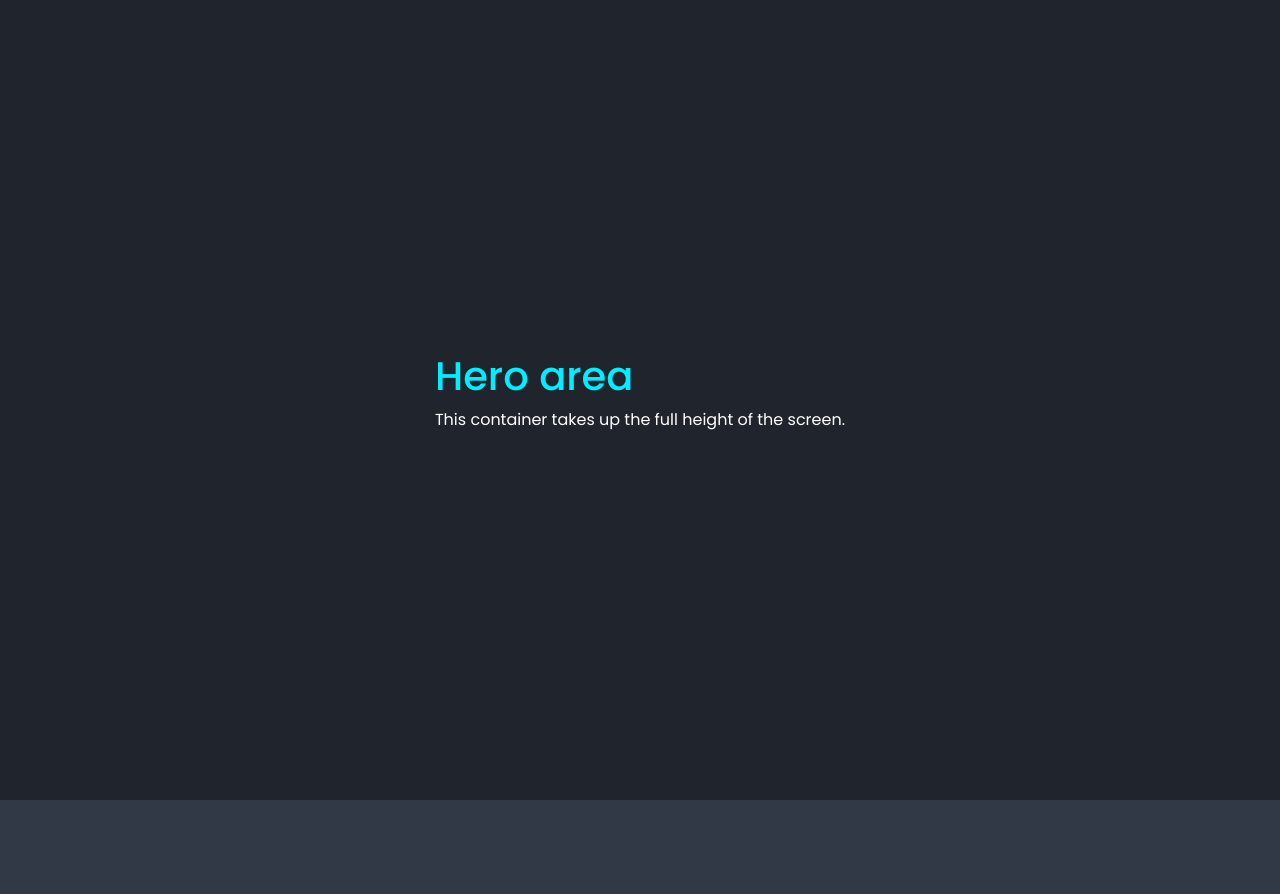
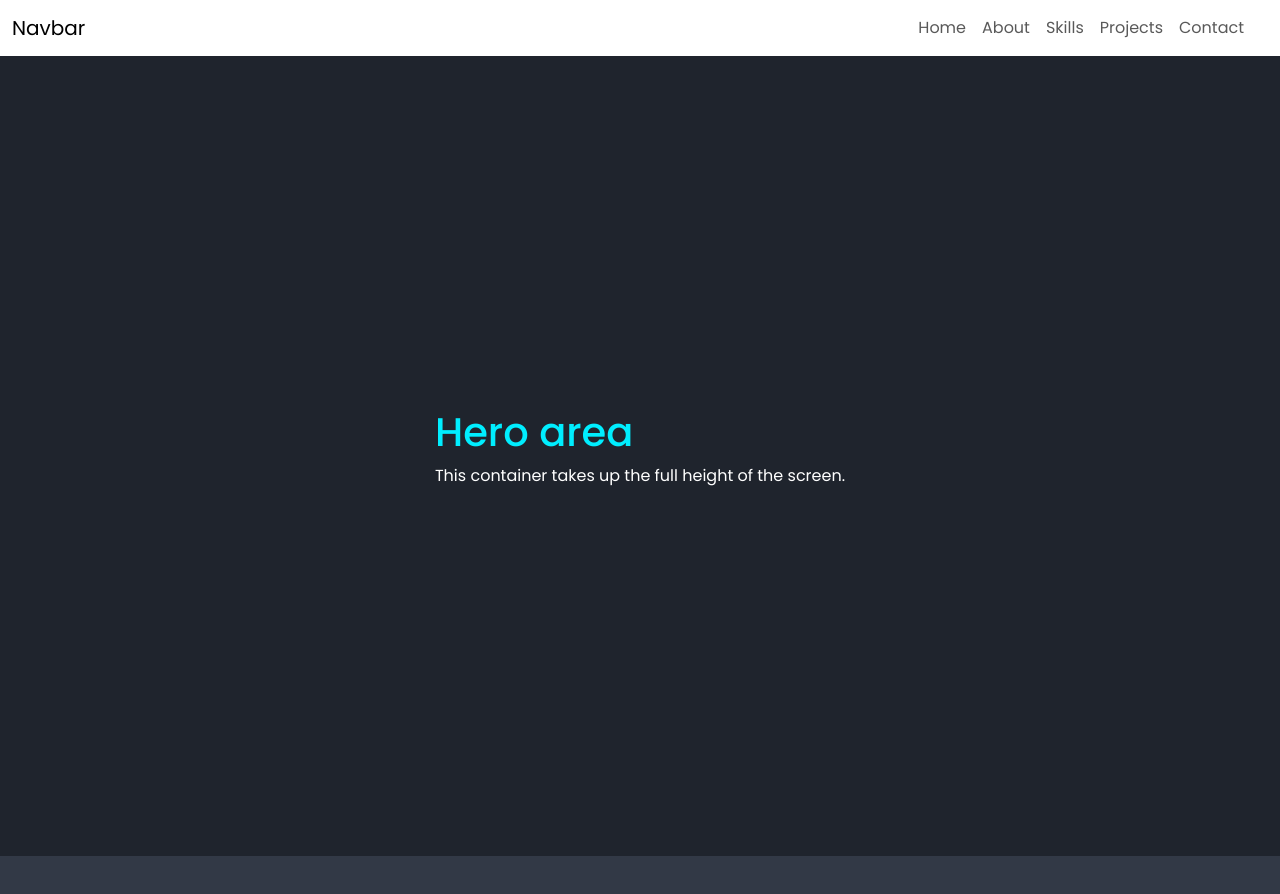
Before and after one commit to CarsonLenze/portfolio, a Next.js app: page / in a window 1280 px wide. Shown: the top 894 px of the page. Built offline with nearby package versions, Linux system fonts and the light colour scheme.

Commit message:
Progress

```diff
--- a/src/components/modules/About.js
+++ b/src/components/modules/About.js
@@ -3,7 +3,7 @@ import { Container } from 'react-bootstrap';
 export default function About(props) {
 
     return (
-        <Container fluid className="d-flex align-items-center justify-content-center vh-100 secondary-background">
+        <Container id="about" fluid className="d-flex align-items-center justify-content-center vh-100 secondary-background">
             <div>
                 <h1>About area</h1>
                 <p>This container takes up the full height of the screen.</p>
--- a/src/components/modules/Contact.js
+++ b/src/components/modules/Contact.js
@@ -3,7 +3,7 @@ import { Container } from 'react-bootstrap';
 export default function Contact(props) {
 
     return (
-        <Container fluid className="d-flex align-items-center justify-content-center vh-100 primary-background">
+        <Container id="contact" fluid className="d-flex align-items-center justify-content-center vh-100 primary-background">
             <div>
                 <h1>Contact area</h1>
                 <p>This container takes up the full height of the screen.</p>
--- a/src/components/modules/Hero.js
+++ b/src/components/modules/Hero.js
@@ -3,7 +3,7 @@ import { Container } from 'react-bootstrap';
 export default function Hero(props) {
 
     return (
-        <Container fluid className="d-flex align-items-center justify-content-center vh-100 primary-background">
+        <Container id="home" fluid className="d-flex align-items-center justify-content-center vh-100 primary-background">
             <div>
                 <h1>Hero area</h1>
                 <p>This container takes up the full height of the screen.</p>
--- a/src/components/modules/Projects.js
+++ b/src/components/modules/Projects.js
@@ -3,7 +3,7 @@ import { Container } from 'react-bootstrap';
 export default function Projects(props) {
 
     return (
-        <Container fluid className="d-flex align-items-center justify-content-center vh-100 secondary-background">
+        <Container id="projects" fluid className="d-flex align-items-center justify-content-center vh-100 secondary-background">
             <div>
                 <h1>Projects area</h1>
                 <p>This container takes up the full height of the screen.</p>
--- a/src/components/modules/Skills.js
+++ b/src/components/modules/Skills.js
@@ -3,7 +3,7 @@ import { Container } from 'react-bootstrap';
 export default function Skills(props) {
 
     return (
-        <Container fluid className="d-flex align-items-center justify-content-center vh-100 primary-background">
+        <Container id="skills" fluid className="d-flex align-items-center justify-content-center vh-100 primary-background">
             <div>
                 <h1>Skills area</h1>
                 <p>This container takes up the full height of the screen.</p>
--- a/src/components/nav/Header.js
+++ b/src/components/nav/Header.js
@@ -1,6 +1,33 @@
+import { Navbar, Nav, Container, Offcanvas } from 'react-bootstrap';
+
 export default function Header() {
 
     return (
-        <div>Header</div>
+        <Navbar sticky="top" className='custom-header' expand="lg">
+            <Container fluid>
+                <Navbar.Brand href="#">Navbar</Navbar.Brand>
+                <Navbar.Toggle />
+                <Navbar.Offcanvas
+                    placement="end"
+                >
+                    <Offcanvas.Header closeButton>
+                        <Offcanvas.Title >
+                            Offcanvas
+                        </Offcanvas.Title>
+                    </Offcanvas.Header>
+
+                    <Offcanvas.Body>
+                        <Nav className="justify-content-end flex-grow-1 pe-3">
+                            <Nav.Link href="#home">Home</Nav.Link>
+                            <Nav.Link href="#about">About</Nav.Link>
+                            <Nav.Link href="#skills">Skills</Nav.Link>
+                            <Nav.Link href="#projects">Projects</Nav.Link>
+                            <Nav.Link href="#contact">Contact</Nav.Link>
+                        </Nav>
+                    </Offcanvas.Body>
+
+                </Navbar.Offcanvas>
+            </Container>
+        </Navbar>
     )
 }
--- a/src/pages/index.js
+++ b/src/pages/index.js
@@ -14,7 +14,7 @@ import Footer from "~/components/nav/Footer.js"
 export default function Home() {
   return (
     <>
-    {/* <Header /> */}
+    <Header />
     <Hero />
     <About />
     <Skills />
--- a/src/styles/globals.css
+++ b/src/styles/globals.css
@@ -2,3 +2,4 @@ body { color: #fff }
 h1 { color: #0ef }
 .primary-background { background: #1f242d; }
 .secondary-background { background: #323946; }
+/* .custom-header { position: absolute; } */
```
